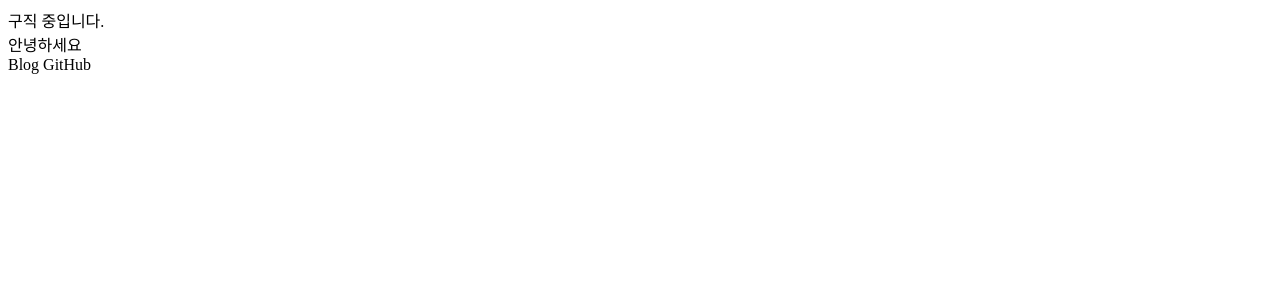
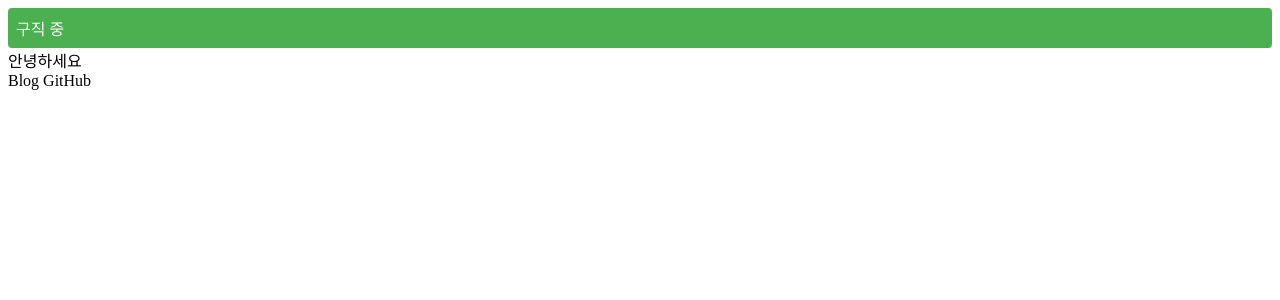
Before and after one commit to dev-honing/Portfolio, a React (Create React App) app in the folder v2.0/: page / in a window 1280 px wide. Shown: the top 300 px of the page. Built offline with nearby package versions, Linux system fonts and the light colour scheme.

Commit message:
Feat: 구직 상태에 따른 색상 토글
- Preparing이 true이면, 구직 중이므로 초록색
- Preparing이 false이면, 구직 완료이므로 빨간색

```diff
--- a/v2.0/src/Pages/Header/HeaderPage.tsx
+++ b/v2.0/src/Pages/Header/HeaderPage.tsx
@@ -1,12 +1,15 @@
 // src/Pages/Header/HeaderPage.tsx
+
 import Status from "./Status/Status";
 import Introduce from "./Introduce/Introduce";
 import Sites from "./Site/Sites";
 
 const Header: React.FC = () => {
+  const Preparing = true; // true: 구직 중, false: 구직 완료
+
   return (
     <div id="header">
-      <Status />
+      <Status employ={Preparing} />
       <Introduce />
       <Sites />
     </div>
--- /dev/null
+++ b/v2.0/src/Pages/Header/Status/Status.css
@@ -0,0 +1,20 @@
+/* src/Pages/Header/Status/Status.css */
+
+/* 구직 상태에 따른 색상 */
+.status {
+  font-size: 16px;
+  padding: 8px;
+  border-radius: 4px;
+}
+
+/* 구직 중 */
+.green {
+  background-color: #4caf50;
+  color: white;
+}
+
+/* 구직 완료 */
+.red {
+  background-color: #f44336;
+  color: white;
+}
--- a/v2.0/src/Pages/Header/Status/Status.tsx
+++ b/v2.0/src/Pages/Header/Status/Status.tsx
@@ -1,7 +1,17 @@
 // src/Pages/Header/Status/Status.tsx
 
-const Status: React.FC = () => {
-  return <div className="status">구직 중입니다.</div>;
+import React from "react";
+import "./Status.css";
+
+interface StatusProps {
+  employ: boolean;
+}
+
+const Status: React.FC<StatusProps> = ({ employ }) => {
+  const statusText = employ ? "구직 중" : "구직 완료";
+  const statusClass = employ ? "green" : "red";
+
+  return <div className={`status ${statusClass}`}>{statusText}</div>;
 };
 
 export default Status;
```
